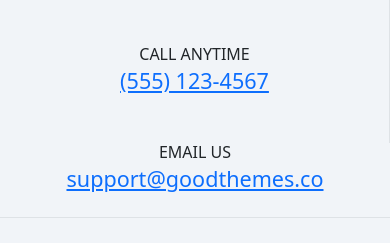
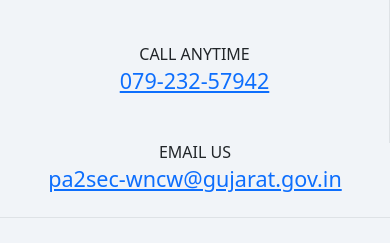
Before and after one commit to womenwalfare/Hackthone, a plain HTML site: page contact.html in a window 390 px wide. Shown: the part 668-911 px from the top of the page. Drawn offline with nearby package versions, Linux system fonts and the light colour scheme.

Commit message:
phone mail added

```diff
--- a/contact.html
+++ b/contact.html
@@ -66,9 +66,9 @@
                         </h6>
 
                         <!-- Link -->
-                        <div class="mb-5 mb-md-0">
-                            <a href="#!" class="h4">
-                                (555) 123-4567
+                       <div class="mb-5 mb-md-0">
+                            <a href="tel:+079-232-57942" class="h4">
+                                079-232-57942
                             </a>
                         </div>
 
@@ -80,9 +80,11 @@
                             Email us
                         </h6>
 
-                        <!-- Link -->
-                        <a href="#!" class="h4">
-                            support@goodthemes.co
+
+                       <!-- Link -->
+
+                        <a href="mailto:pa2sec-wncw@gujarat.gov.in" class="h4">
+                            pa2sec-wncw@gujarat.gov.in
                         </a>
 
                     </div>
```
